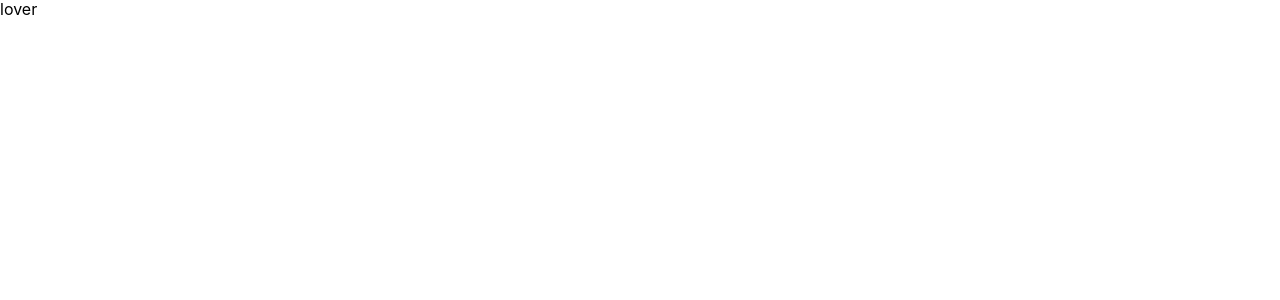
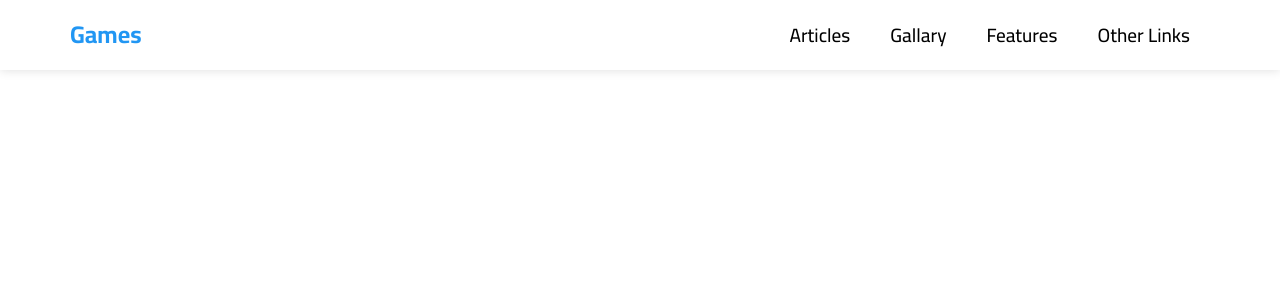
Before and after one commit to mohamedkhaled4053/small-page, a React (Create React App) app: page / in a window 1280 px wide. Shown: the top 300 px of the page. Built offline with nearby package versions, Linux system fonts and the light colour scheme.

Commit message:
add navbar

```diff
--- a/src/App.js
+++ b/src/App.js
@@ -1,9 +1,10 @@
 import './App.scss';
+import NavBar from './components/NavBar';
 
 function App() {
   return (
     <div className="App">
-      lover
+      <NavBar/>
     </div>
   );
 }
--- a/src/App.scss
+++ b/src/App.scss
@@ -1,8 +1,24 @@
+@import url('https://fonts.googleapis.com/css2?family=Cairo:wght@300;500;700&display=swap');
+// global styles
+* {
+  margin: 0;
+  padding: 0;
+  box-sizing: border-box;
+}
+
+// variables
+$main-color: #2196f3;
+$main-color-alt: #1787e0;
+$section-background: #ececec;
+$section-background-alt: #fafafa;
+$main-transition: 0.3s;
+
+// container
 .container {
-  padding-left : 15px;
+  padding-left: 15px;
   padding-right: 15px;
-  margin-left  : auto;
-  margin-right : auto;
+  margin-left: auto;
+  margin-right: auto;
 
   /* Small */
   @media (min-width: 768px) {
@@ -19,3 +35,94 @@
     width: 1170px;
   }
 }
+
+body {
+  font-family: 'Cairo', sans-serif;
+}
+
+a {
+  color: inherit;
+  text-decoration: none;
+}
+
+// start nav-bar
+
+.nav_bar {
+  box-shadow: 0 0 10px #ddd;
+
+  $nav_heigth: 70px;
+  nav {
+    display: flex;
+    justify-content: space-between;
+    align-items: center;
+    flex-wrap: wrap;
+    min-height: $nav_heigth;
+
+    a {
+      display: flex;
+      align-items: center;
+      justify-content: center;
+      height: $nav_heigth;
+    }
+
+    .logo {
+      font-size: 1.5rem;
+      font-weight: bold;
+      color: $main-color;
+    }
+
+    .links {
+      display: flex;
+      align-items: center;
+
+      a {
+        padding: 0 20px;
+        font-size: 1.2rem;
+        text-transform: capitalize;
+        transition: $main-transition;
+        position: relative;
+        overflow: hidden;
+
+        &::before {
+          content: '';
+          top: 0;
+          width: 100%;
+          left: -100%;
+          height: 5%;
+          background-color: #2196f3;
+          position: absolute;
+          transition: $main-transition;
+        }
+
+        &:hover {
+          color: $main-color;
+          background-color: $section-background-alt;
+
+          &::before {
+            left: 0;
+          }
+        }
+      }
+    }
+
+    @media (max-width: 768px) {
+      flex-direction: column;
+      justify-content: space-evenly;
+      a{
+        height: 50px;
+      }
+      .links{
+        a{
+          font-size: 1rem;
+        }
+      }
+    }
+    @media (max-width: 430px) {
+      .links a{
+        padding: 0 10px;
+      }
+    }
+  }
+}
+
+// end nav-bar
--- /dev/null
+++ b/src/components/NavBar.js
@@ -0,0 +1,20 @@
+import React from 'react';
+
+export default function NavBar() {
+  let navLinks = ['articles', 'gallary', 'features', 'other links'];
+
+  return (
+    <div className="nav_bar">
+      <div className="container">
+        <nav>
+          <a className='logo' href='#'>Games</a>
+          <div className="links">
+            {navLinks.map((link) => (
+              <a key={link} href={'#' + link}>{link}</a>
+            ))}
+          </div>
+        </nav>
+      </div>
+    </div>
+  );
+}
```
